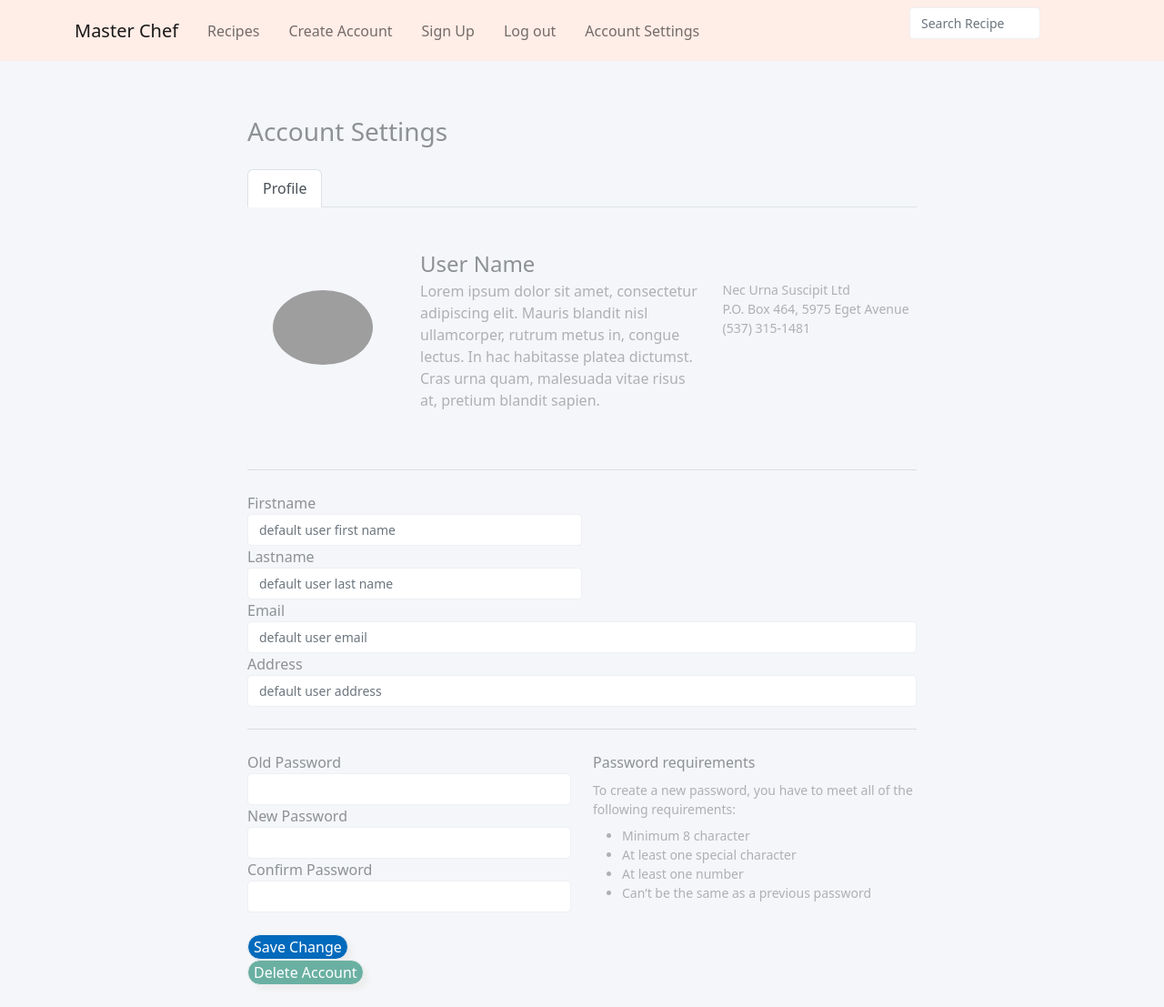
After one commit to niilovuo/ECSE428_Master_Chef, a Flask app: page /setting in a window 1280 px wide. The commit adds this page. Shown: the whole page at 91% size. Run offline with Flask 2, Linux system fonts and the light colour scheme; some libraries are stand-ins or nearby versions; grey boxes are pictures that could not be loaded.

Commit message:
Account setting page for edit profile and delete account
- Fully interactive Delete Account added
- Edit profile for non-dynamic page is created (functionality will be developed in sprint 2)

```diff
--- a/app.py
+++ b/app.py
@@ -7,7 +7,8 @@ from project.db import Db
 from project.account import (
     add_new_account,
     search_account_by_id,
-    convert_account_obj, search_account_by_email
+    convert_account_obj, search_account_by_email,
+    delete_account_by_id
 )
 from project.recipe import add_tag_to_recipe
 from project.tag_query import (
@@ -63,6 +64,19 @@ def create_app(setup_db=True):
             return render_template("/register.html")
 
         return render_template("/register.html")
+
+    @app.route("/setting")
+    def account_setting():
+        return render_template("/setting.html")
+
+    @app.route("/delete_account")
+    def delete_account():
+        if 'id' in session:
+            delete_account_by_id(session.get('id'))
+            return render_template('/account_delete.html')
+        else:
+            flash('Your account cannot be deleted at the moment')
+            return redirect('/setting')
 
     @app.route("/login", methods=["GET", "POST"])
     def login():
--- a/project/db.py
+++ b/project/db.py
@@ -80,6 +80,20 @@ class AccountRepo:
             return cur.fetchone()[0]
         except Exception as e:
             # rollback so continue (postgres's safety feature)
+            _conn.rollback()
+            raise e
+
+    @staticmethod
+    def delete_row_by_id(id):
+        try:
+            _conn = Db.get_session()
+            cur = _conn.cursor()
+            cur.execute("""
+                    DELETE FROM accounts WHERE id = %s
+                    """, (id,))
+            _conn.commit()
+            return None
+        except Exception as e:
             _conn.rollback()
             raise e
 
--- a/templates/home.html
+++ b/templates/home.html
@@ -19,10 +19,8 @@
           }
         </style>
 
-
         <!-- Carousel wrapper -->
         <div id="introCarousel" class="carousel slide carousel-fade shadow-2-strong" data-mdb-ride="carousel">
-
           <!-- Inner -->
           <div class="carousel-inner">
             <!-- Single item -->
@@ -175,5 +173,4 @@
         </div>
       </main>
       <!--Main layout-->
-
 {% endblock %}
--- a/templates/root.html
+++ b/templates/root.html
@@ -34,7 +34,7 @@
 						<a class="nav-link px-3" href="#!"> Log out </a>
 					  </li>
 					  <li class="nav-item">
-						<a class="nav-link px-3" href="#!"> Account Settings</a>
+						<a class="nav-link px-3" href="/setting"> Account Settings</a>
 					  </li>
 					</ul>
 					<ul>
--- /dev/null
+++ b/templates/setting.html
@@ -0,0 +1,186 @@
+{% extends "root.html" %}
+{% block content %}
+<header>
+  <style>
+  body{
+    color: #8e9194;
+    background-color: #f4f6f9;
+  }
+  .avatar-xl img {
+      width: 110px;
+  }
+  .rounded-circle {
+      border-radius: 50% !important;
+  }
+  img {
+      vertical-align: middle;
+      border-style: none;
+  }
+  .text-muted {
+      color: #aeb0b4 !important;
+  }
+  .text-muted {
+      font-weight: 300;
+  }
+  .form-submit-button {
+    background: #016ABC;
+      color: #fff;
+      border: 1px solid #eee;
+      border-radius: 20px;
+      box-shadow: 5px 5px 5px #eee;
+      text-shadow: none;
+      margin-right: 50vw;
+  }
+    .form-submit-button:hover {
+      background: #B9DFFF;
+      color: #fff;
+      border: 1px solid #eee;
+      border-radius: 20px;
+      box-shadow: 5px 5px 5px #eee;
+      text-shadow: none;
+      margin-right: 50vw;
+  }
+
+  .form-delete-button {
+      background: #6ab0a2;
+      color: #fff;
+      border: 1px solid #eee;
+      border-radius: 20px;
+      box-shadow: 5px 5px 5px #eee;
+      text-shadow: none;
+  }
+    .form-delete-button:hover {
+      background: #064b2a;
+      color: #fff;
+      border: 1px solid #eee;
+      border-radius: 20px;
+      box-shadow: 5px 5px 5px #eee;
+      text-shadow: none;
+  }
+  .form-control {
+      display: block;
+      width: 100%;
+      height: calc(1.5em + 0.75rem + 2px);
+      padding: 0.375rem 0.75rem;
+      font-size: 0.875rem;
+      font-weight: 400;
+      line-height: 1.5;
+      color: #4d5154;
+      background-color: #ffffff;
+      background-clip: padding-box;
+      border: 1px solid #eef0f3;
+      border-radius: 0.25rem;
+      transition: border-color 0.15s ease-in-out, box-shadow 0.15s ease-in-out;
+  }
+</style>
+
+
+</header>
+<div class="container">
+  <div class="row justify-content-center">
+      <div class="col-12 col-lg-10 col-xl-8 mx-auto">
+          <h2 class="h3 mb-4 page-title">Account Settings</h2>
+          <div class="my-4">
+              <ul class="nav nav-tabs mb-4" id="myTab" role="tablist">
+                  <li class="nav-item">
+                      <a class="nav-link active" id="home-tab" data-toggle="tab" href="#home" role="tab" aria-controls="home" aria-selected="false">Profile</a>
+                  </li>
+              </ul>
+              <form>
+                  <div class="row mt-5 align-items-center">
+                    <!--TODO: EDIT USER PROFILE-->
+                      <div class="col-md-3 text-center mb-5">
+                          <div class="avatar avatar-xl">
+                              <img src="https://images.unsplash.com/photo-1596854407944-bf87f6fdd49e?ixlib=rb-4.0.3&ixid=MnwxMjA3fDB8MHxwaG90by1wYWdlfHx8fGVufDB8fHx8&auto=format&fit=crop&w=1160&q=80" alt="..." class="avatar-img rounded-circle" /><!--TODO: user profile should go here-->
+                          </div>
+                      </div>
+                      <div class="col">
+                          <div class="row align-items-center">
+                              <div class="col-md-7">
+                                  <h4 class="mb-1">User Name</h4> <!--TODO: user name should go here-->
+                              </div>
+                          </div>
+                          <div class="row mb-4">
+                              <div class="col-md-7">
+                                  <p class="text-muted"><!--TODO: user description should go here-->
+                                      Lorem ipsum dolor sit amet, consectetur adipiscing elit. Mauris blandit nisl ullamcorper, rutrum metus in, congue lectus. In hac habitasse platea dictumst. Cras urna quam, malesuada vitae risus at,
+                                      pretium blandit sapien.
+                                  </p>
+                              </div>
+                              <div class="col"><!--TODO: user address should go here-->
+                                  <p class="small mb-0 text-muted">Nec Urna Suscipit Ltd</p>
+                                  <p class="small mb-0 text-muted">P.O. Box 464, 5975 Eget Avenue</p>
+                                  <p class="small mb-0 text-muted">(537) 315-1481</p>
+                              </div>
+                          </div>
+                      </div>
+                  </div>
+                  <hr class="my-4" />
+                  <div class="form-row">
+                      <div class="form-group col-md-6">
+                          <label for="firstname">Firstname</label>
+                          <!--TODO: old/default user name be appeared as a place holder,
+                          the new input value should be the new value to be updated-->
+                          <input type="text" id="firstname" class="form-control" placeholder="default user first name" />
+                      </div>
+                      <div class="form-group col-md-6">
+                          <label for="lastname">Lastname</label>
+                          <!--TODO: old/default user name be appeared as a place holder,
+                          the new input value should be the new value to be updated-->
+                          <input type="text" id="lastname" class="form-control" placeholder="default user last name" />
+                      </div>
+                  </div>
+                  <div class="form-group">
+                      <label for="inputEmail4">Email</label>
+                      <!--TODO: old/default user email be appeared as a place holder,
+                          the new input value should be the new value to be updated-->
+                      <input type="email" class="form-control" id="inputEmail4" placeholder="default user email" />
+                  </div>
+                  <div class="form-group">
+                      <label for="inputAddress5">Address</label>
+                      <!--TODO: old/default user address be appeared as a place holder,
+                          the new input value should be the new value to be updated-->
+                      <input type="text" class="form-control" id="inputAddress5" placeholder="default user address" />
+                  </div>
+                   <!-- EDIT USER PROFILE ends here -->
+
+                  <!-- EDIT USER PASSWORD -->
+                  <hr class="my-4" />
+                  <div class="row mb-4">
+                      <div class="col-md-6">
+                          <div class="form-group">
+                              <label for="inputPassword4">Old Password</label>
+                              <input type="password" class="form-control" id="inputPassword5" />
+                          </div>
+                          <div class="form-group">
+                              <label for="inputPassword5">New Password</label>
+                              <input type="password" class="form-control" id="inputPassword5" />
+                          </div>
+                          <div class="form-group">
+                              <label for="inputPassword6">Confirm Password</label>
+                              <input type="password" class="form-control" id="inputPassword6" />
+                          </div>
+                      </div>
+                      <div class="col-md-6">
+                          <p class="mb-2">Password requirements</p>
+                          <p class="small text-muted mb-2">To create a new password, you have to meet all of the following requirements:</p>
+                          <ul class="small text-muted pl-4 mb-0">
+                              <li>Minimum 8 character</li>
+                              <li>At least one special character</li>
+                              <li>At least one number</li>
+                              <li>Can’t be the same as a previous password</li>
+                          </ul>
+                      </div>
+                  </div>
+
+                  <input class = "form-submit-button" type="button" value="Save Change">
+                  <a href="/delete_account"><input  class = "form-delete-button"  type="button" value="Delete Account"></a>
+              </form>
+              <!-- EDIT USER PASSWORD ends here -->
+          </div>
+      </div>
+  </div>
+
+  </div>
+
+{% endblock %}
```
Also changed, not shown: project/account.py (+16 -0 lines), templates/account_delete.html (added, +61 -0 lines).
